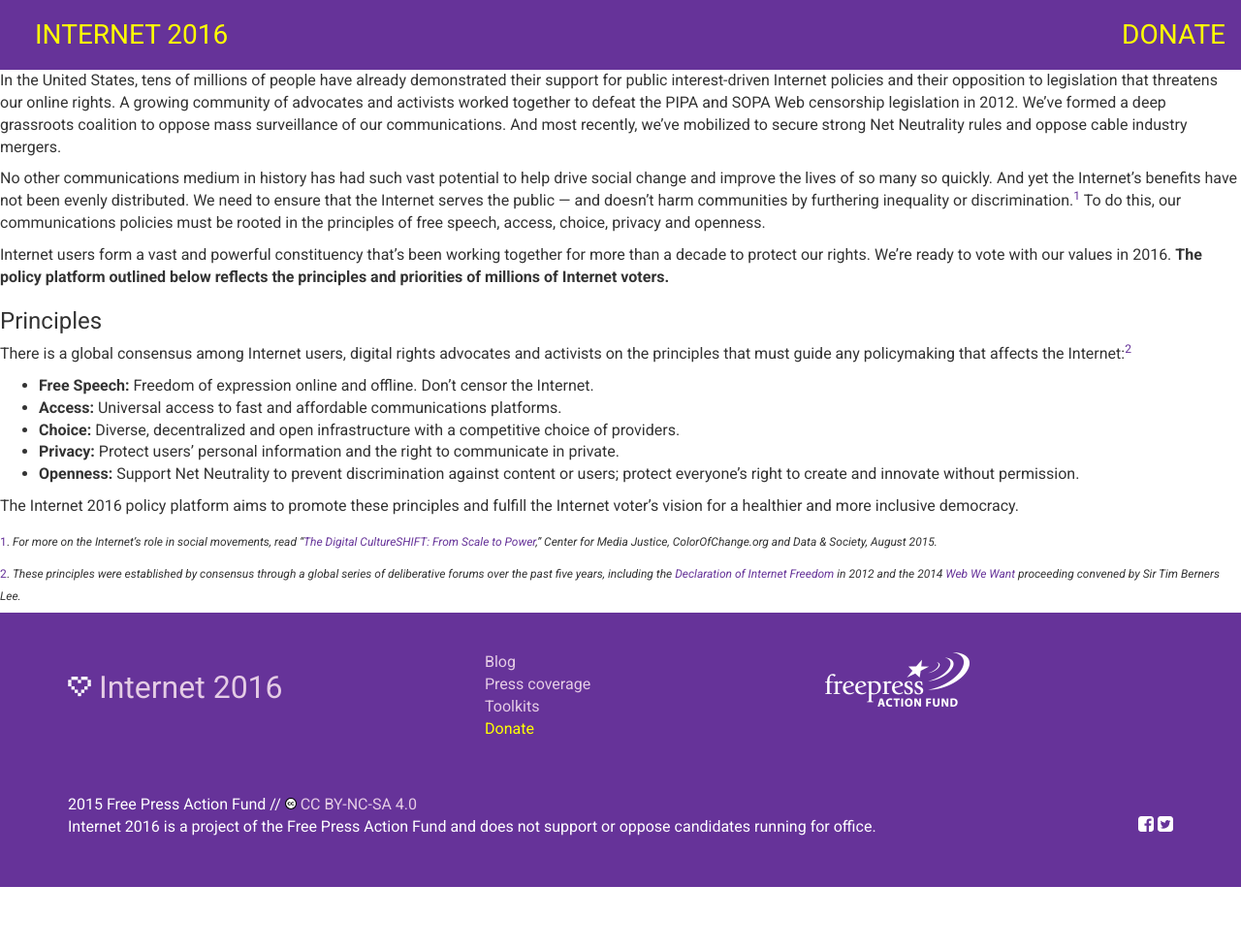
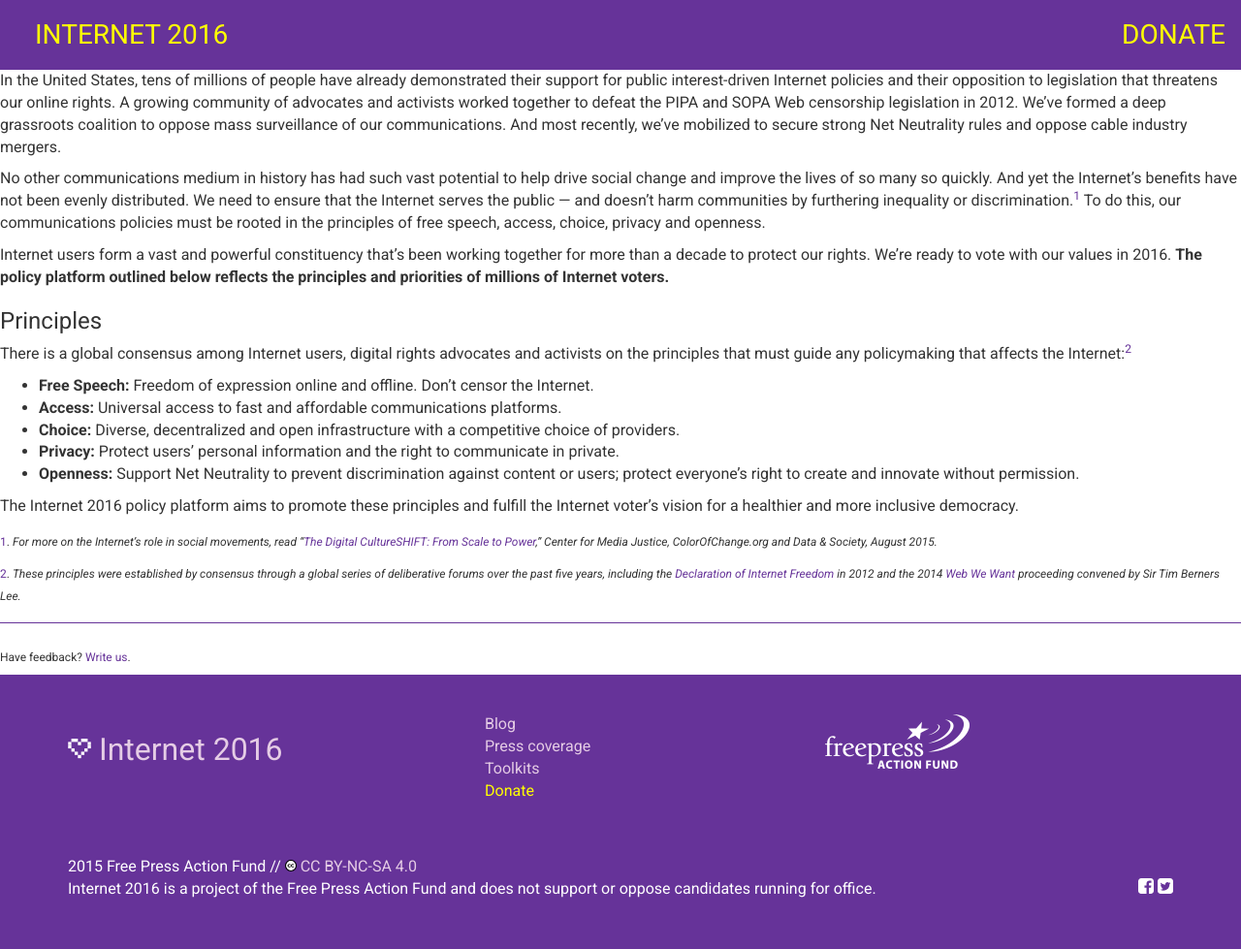
Before and after one commit to freepress/internet2016, a Jekyll site: the page built from _posts/principles/2015-01-06-intro.md, in a window 1280 px wide. Shown: the whole page at 97% size. Built offline with Jekyll 4.4.1, drawn with Linux system fonts in a browser that asks for light colours; comment, search, counter and statistics services are not loaded; before the commit the page ends 915 px from its top, so only the background shows below that.

Commit message:
Update 2015-01-06-intro.md

```diff
--- a/_posts/principles/2015-01-06-intro.md
+++ b/_posts/principles/2015-01-06-intro.md
@@ -32,3 +32,7 @@
 <sub><a name="1">1</a>. *For more on the Internet’s role in social movements, read “[The Digital CultureSHIFT: From Scale to Power](http://centerformediajustice.org/digital-culture-shift-from-scale-to-power/),” Center for Media Justice, ColorOfChange.org and Data & Society, August 2015.*
 
 <sub><a name="2">2</a>. *These principles were established by consensus through a global series of deliberative forums over the past five years, including the [Declaration of Internet Freedom](http://www.internetdeclaration.org/) in 2012 and the 2014 [Web We Want](https://webwewant.org/about_us) proceeding convened by Sir Tim Berners Lee.*</sub>
+
+***
+
+<sub>Have feedback? <a href="mailto:info@freepress.net">Write us</a>.</sub>
```
